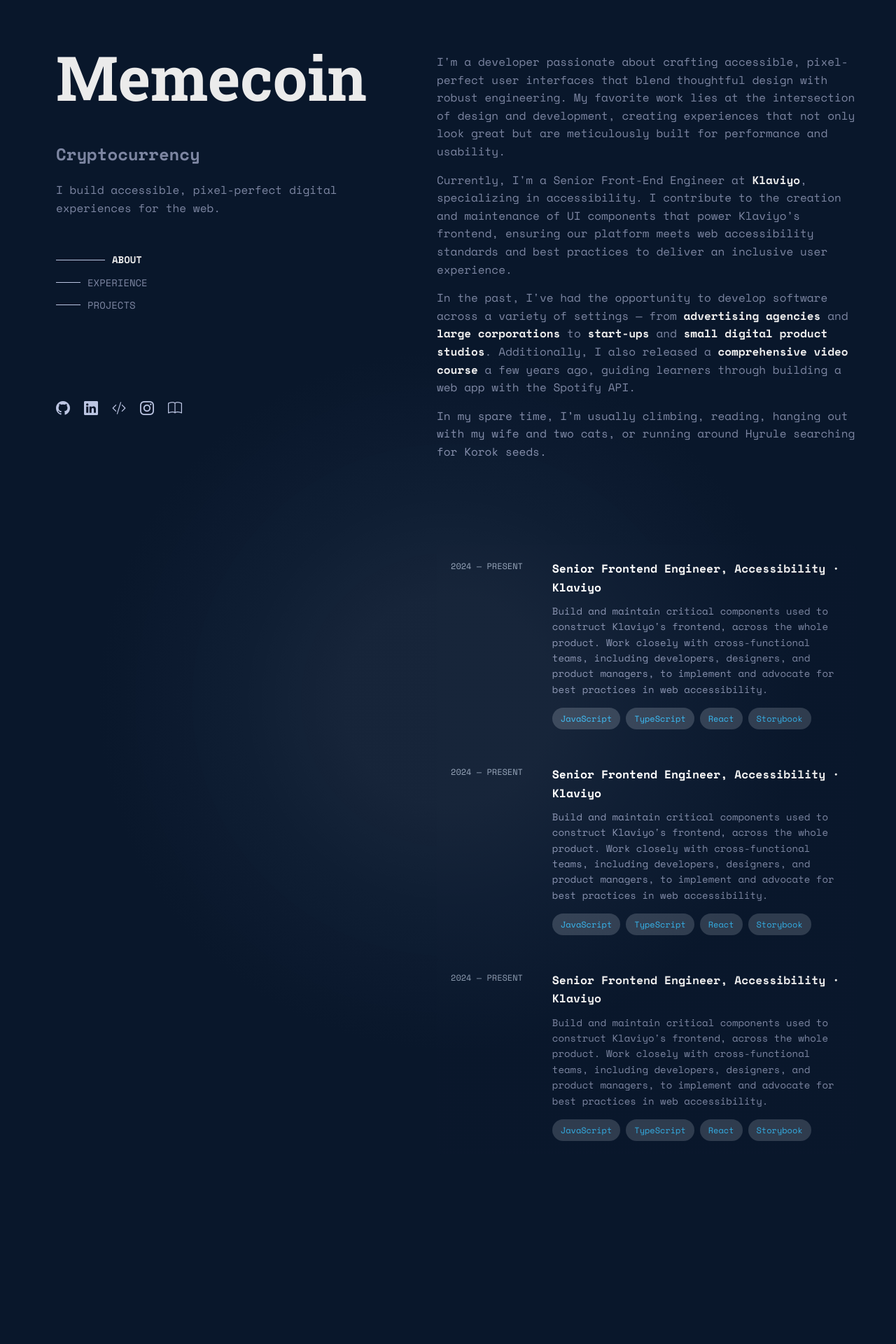
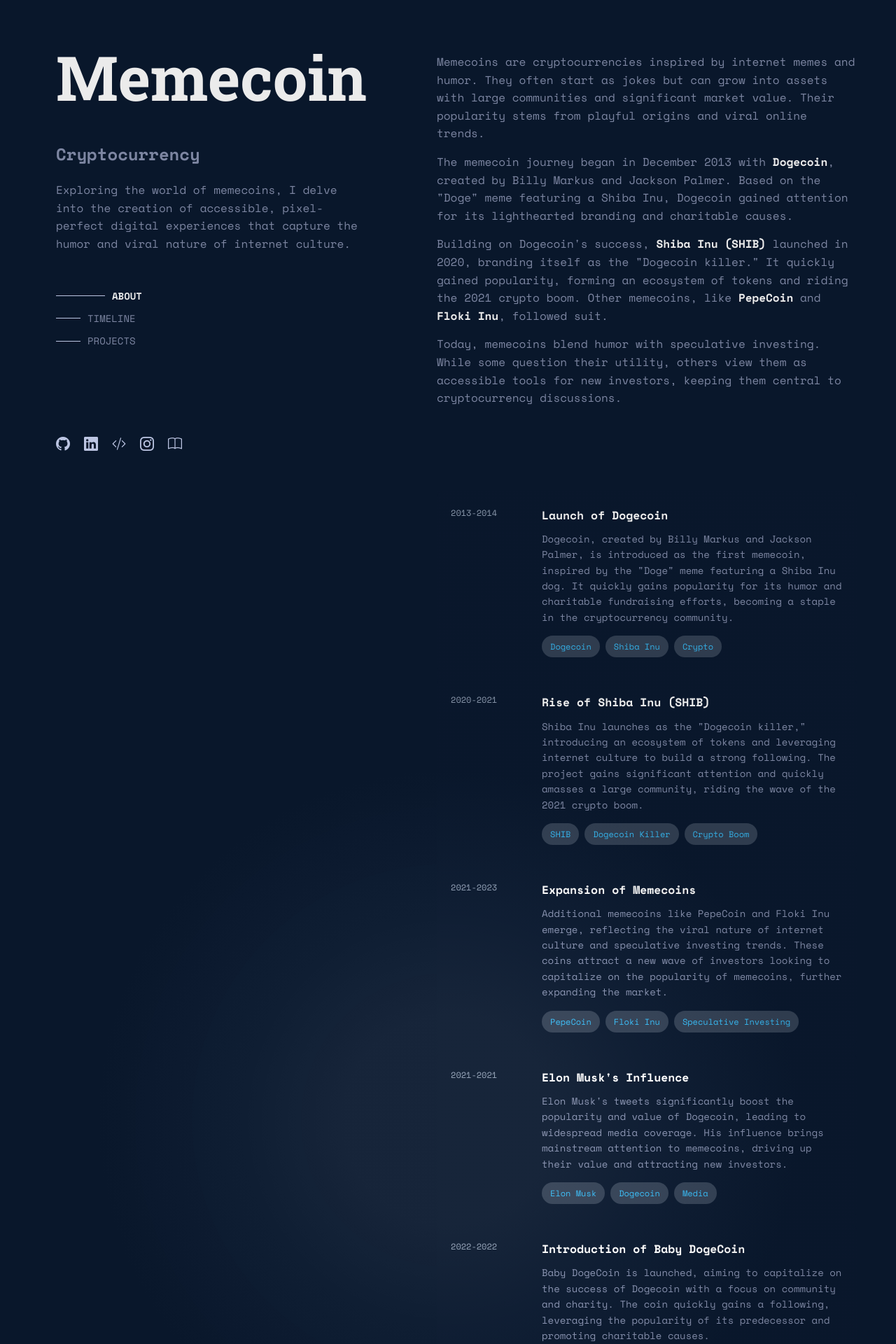
Before and after one commit to herrntsu/Greek, a PHP site: page / in a window 1280 px wide. Shown: the top 1920 px of the page at 70% size. Before the commit the page ends 1630 px from the top, so only its background shows below. Run offline with PHP 8.4, Linux system fonts and the light colour scheme.

Commit message:
Improved CSS, Menu items added javascript for live feedback of scrolling.

```diff
--- a/css/index.css
+++ b/css/index.css
@@ -46,7 +46,7 @@
   top: 0;
   left: 0;
   width: 100vw;
-  height: 250vh;
+  height: 400vh;
   background: radial-gradient(
     circle at var(--mouse-x, 50%) var(--mouse-y, 50%),
     rgba(248, 248, 248, 0.538) 150px,
@@ -196,7 +196,8 @@
   ); /* Ensure background-color is set */
   opacity: 0; /* Initially hidden */
   transform: translateY(20px); /* Initial position */
-  transition: opacity 0.6s ease-out, transform 0.6s ease-out; /* Transition for fade-in effect */
+  transition: background-color 0.1s ease, opacity 0.6s ease-out,
+    transform 0.6s ease-out; /* Transition for fade-in effect */
 }
 
 .timeline-container.visible {
@@ -207,7 +208,7 @@
 .timeline-container:hover {
   box-shadow: 0 6px 10px var(--timeline-hover-shadow);
   background-color: var(--timeline-hover-background);
-  border-top: 1px solid rgba(179, 175, 175, 0.222); /* Change border color on hover */
+  border-top: 1px solid rgba(219, 217, 217, 0.1); /* Change border color on hover */
 }
 
 .timeline-container:hover h3 {
@@ -222,11 +223,13 @@
 .date {
   font-size: 12px;
   color: var(--date-color);
-  margin-right: 20px;
+  margin-right: 30px;
   white-space: nowrap;
   padding: 0px 22px 0px 0px;
+  flex-shrink: 0; /* Prevent shrinking */
+  width: 100px; /* Set a fixed width */
+  align-items: center;
 }
-
 .content {
   flex: 1;
 }
--- a/index.php
+++ b/index.php
@@ -14,12 +14,12 @@
             <div class="left-header">
                 <h1>Memecoin</h1>
                 <h2>Cryptocurrency</h2>
-                    <p>I build accessible, pixel-perfect digital experiences for the web.</p>
+                <p>Exploring the world of memecoins, I delve into the creation of accessible, pixel-perfect digital experiences that capture the humor and viral nature of internet culture.</p>
             </div>
 
             <div class="menu">
-                    <a href="#" class="active">About</a>
-                    <a href="#">Experience</a>
+                <a href="#right-header" class="active" id="about-link">About</a>
+                <a href="#timeline" id="timeline-link">Timeline</a>
                 <a href="#">Projects</a>
             </div>
 
@@ -32,68 +32,95 @@
             </div>
         </div>
         <div class="right-column">
-            <div class="right-header">
-                <p>I'm a developer passionate about crafting accessible, pixel-perfect user interfaces that blend thoughtful design with robust engineering. My favorite work lies at the intersection of design and development, creating experiences that not only look great but are meticulously built for performance and usability.</p>
+            <div class="right-header" id="right-header">
+                <p>Memecoins are cryptocurrencies inspired by internet memes and humor. They often start as jokes but can grow into assets with large communities and significant market value. Their popularity stems from playful origins and viral online trends.</p>
 
-                <p>Currently, I'm a Senior Front-End Engineer at <strong>Klaviyo</strong>, specializing in accessibility. I contribute to the creation and maintenance of UI components that power Klaviyo’s frontend, ensuring our platform meets web accessibility standards and best practices to deliver an inclusive user experience.</p>
+                <p>The memecoin journey began in December 2013 with <strong>Dogecoin</strong>, created by Billy Markus and Jackson Palmer. Based on the "Doge" meme featuring a Shiba Inu, Dogecoin gained attention for its lighthearted branding and charitable causes.</p>
 
-                <p>In the past, I've had the opportunity to develop software across a variety of settings — from <strong>advertising agencies</strong> and <strong>large corporations</strong> to <strong>start-ups</strong> and <strong>small digital product studios</strong>. Additionally, I also released a <strong>comprehensive video course</strong> a few years ago, guiding learners through building a web app with the Spotify API.</p>
+                <p>Building on Dogecoin's success, <strong>Shiba Inu (SHIB)</strong> launched in 2020, branding itself as the "Dogecoin killer." It quickly gained popularity, forming an ecosystem of tokens and riding the 2021 crypto boom. Other memecoins, like <strong>PepeCoin</strong> and <strong>Floki Inu</strong>, followed suit.</p>
 
-                <p>In my spare time, I’m usually climbing, reading, hanging out with my wife and two cats, or running around Hyrule searching for Korok seeds.</p>
+                <p>Today, memecoins blend humor with speculative investing. While some question their utility, others view them as accessible tools for new investors, keeping them central to cryptocurrency discussions.</p>
             </div>
 
-            <div class="timeline">
+            <div class="timeline" id="timeline">
                 <div class="timeline-container">
-                    <div class="date">2024 — PRESENT</div>
+                    <div class="date">2013-2014</div>
                     <div class="content">
-                    <h3>Senior Frontend Engineer, Accessibility &middot; Klaviyo</h3>
-                    <p>
-                        Build and maintain critical components used to construct Klaviyo's frontend, across the whole product. Work closely with cross-functional teams, including developers, designers, and product managers, to implement and advocate for best practices in web accessibility.
-                    </p>
+                        <h3>Launch of Dogecoin</h3>
+                        <p>Dogecoin, created by Billy Markus and Jackson Palmer, is introduced as the first memecoin, inspired by the "Doge" meme featuring a Shiba Inu dog. It quickly gains popularity for its humor and charitable fundraising efforts, becoming a staple in the cryptocurrency community.</p>
                         <div class="tags">
-                        <span class="tag">JavaScript</span>
-                        <span class="tag">TypeScript</span>
-                        <span class="tag">React</span>
-                        <span class="tag">Storybook</span>
+                            <span class="tag">Dogecoin</span>
+                            <span class="tag">Shiba Inu</span>
+                            <span class="tag">Crypto</span>
                         </div>
                     </div>
                 </div>
 
                 <div class="timeline-container">
-                    <div class="date">2024 — PRESENT</div>
+                    <div class="date">2020-2021</div>
                     <div class="content">
-                    <h3>Senior Frontend Engineer, Accessibility &middot; Klaviyo</h3>
-                    <p>
-                        Build and maintain critical components used to construct Klaviyo's frontend, across the whole product. Work closely with cross-functional teams, including developers, designers, and product managers, to implement and advocate for best practices in web accessibility.
-                    </p>
+                        <h3>Rise of Shiba Inu (SHIB)</h3>
+                        <p>Shiba Inu launches as the "Dogecoin killer," introducing an ecosystem of tokens and leveraging internet culture to build a strong following. The project gains significant attention and quickly amasses a large community, riding the wave of the 2021 crypto boom.</p>
                         <div class="tags">
-                        <span class="tag">JavaScript</span>
-                        <span class="tag">TypeScript</span>
-                        <span class="tag">React</span>
-                        <span class="tag">Storybook</span>
+                            <span class="tag">SHIB</span>
+                            <span class="tag">Dogecoin Killer</span>
+                            <span class="tag">Crypto Boom</span>
                         </div>
                     </div>
                 </div>
 
                 <div class="timeline-container">
-                    <div class="date">2024 — PRESENT</div>
+                    <div class="date">2021-2023</div>
                     <div class="content">
-                    <h3>Senior Frontend Engineer, Accessibility &middot; Klaviyo</h3>
-                    <p>
-                        Build and maintain critical components used to construct Klaviyo's frontend, across the whole product. Work closely with cross-functional teams, including developers, designers, and product managers, to implement and advocate for best practices in web accessibility.
-                    </p>
+                        <h3>Expansion of Memecoins</h3>
+                        <p>Additional memecoins like PepeCoin and Floki Inu emerge, reflecting the viral nature of internet culture and speculative investing trends. These coins attract a new wave of investors looking to capitalize on the popularity of memecoins, further expanding the market.</p>
                         <div class="tags">
-                        <span class="tag">JavaScript</span>
-                        <span class="tag">TypeScript</span>
-                        <span class="tag">React</span>
-                        <span class="tag">Storybook</span>
+                            <span class="tag">PepeCoin</span>
+                            <span class="tag">Floki Inu</span>
+                            <span class="tag">Speculative Investing</span>
+                        </div>
+                    </div>
+                </div>
+
+                <div class="timeline-container">
+                    <div class="date">2021-2021</div>
+                    <div class="content">
+                        <h3>Elon Musk's Influence</h3>
+                        <p>Elon Musk's tweets significantly boost the popularity and value of Dogecoin, leading to widespread media coverage. His influence brings mainstream attention to memecoins, driving up their value and attracting new investors.</p>
+                        <div class="tags">
+                            <span class="tag">Elon Musk</span>
+                            <span class="tag">Dogecoin</span>
+                            <span class="tag">Media</span>
+                        </div>
+                    </div>
+                </div>
+
+                <div class="timeline-container">
+                    <div class="date">2022-2022</div>
+                    <div class="content">
+                        <h3>Introduction of Baby DogeCoin</h3>
+                        <p>Baby DogeCoin is launched, aiming to capitalize on the success of Dogecoin with a focus on community and charity. The coin quickly gains a following, leveraging the popularity of its predecessor and promoting charitable causes.</p>
+                        <div class="tags">
+                            <span class="tag">Baby DogeCoin</span>
+                            <span class="tag">Community</span>
+                            <span class="tag">Charity</span>
+                        </div>
+                    </div>
+                </div>
+
+                <div class="timeline-container">
+                    <div class="date">2023-2023</div>
+                    <div class="content">
+                        <h3>Continued Growth</h3>
+                        <p>Memecoins continue to grow in popularity, with new coins emerging and attracting speculative investors. The market for memecoins expands, driven by their viral nature and the potential for high returns on investment.</p>
+                        <div class="tags">
+                            <span class="tag">Growth</span>
+                            <span class="tag">New Coins</span>
+                            <span class="tag">Speculation</span>
                         </div>
                     </div>
                 </div>
             </div>
-
-
-
         </div>
     </div>
 
@@ -107,10 +134,42 @@
                 entry.target.classList.add('visible');
             }
         });
-    }, { threshold: 0.6 });
+    }, { threshold: 0.4 });
 
     timelineContainers.forEach(container => {
         observer.observe(container);
+    });
+
+    // Smooth scrolling
+    document.querySelectorAll('.menu a').forEach(anchor => {
+        anchor.addEventListener('click', function(e) {
+            e.preventDefault();
+            document.querySelector(this.getAttribute('href')).scrollIntoView({
+                behavior: 'smooth'
+            });
+        });
+    });
+
+    // Update active menu item on scroll
+    const sections = document.querySelectorAll('.right-header, .timeline');
+    const menuLinks = document.querySelectorAll('.menu a');
+
+    window.addEventListener('scroll', () => {
+        let current = '';
+
+        sections.forEach(section => {
+            const sectionTop = section.offsetTop;
+            if (pageYOffset >= sectionTop - 60) {
+                current = section.getAttribute('id');
+            }
+        });
+
+        menuLinks.forEach(link => {
+            link.classList.remove('active');
+            if (link.getAttribute('href').substring(1) === current) {
+                link.classList.add('active');
+            }
+        });
     });
 });
 
```
Lines whose indentation alone changed are shown as unchanged.
